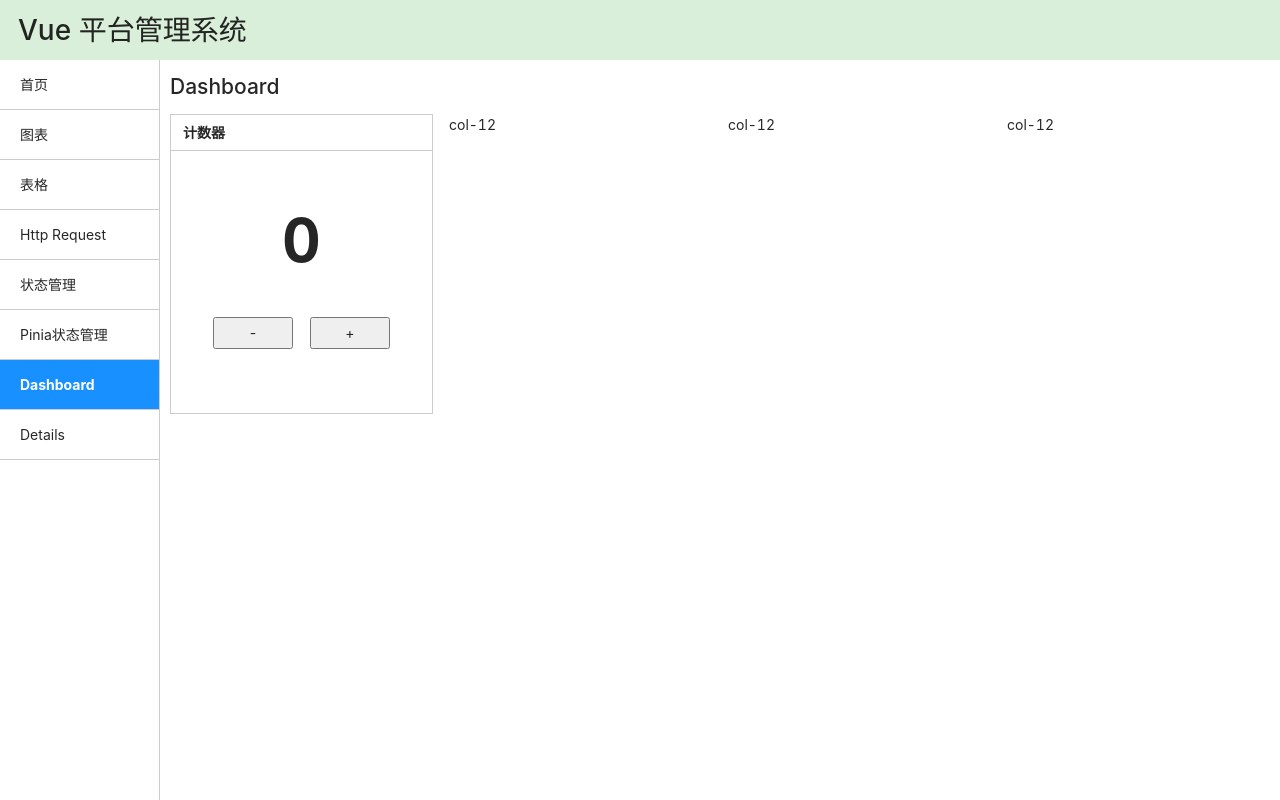
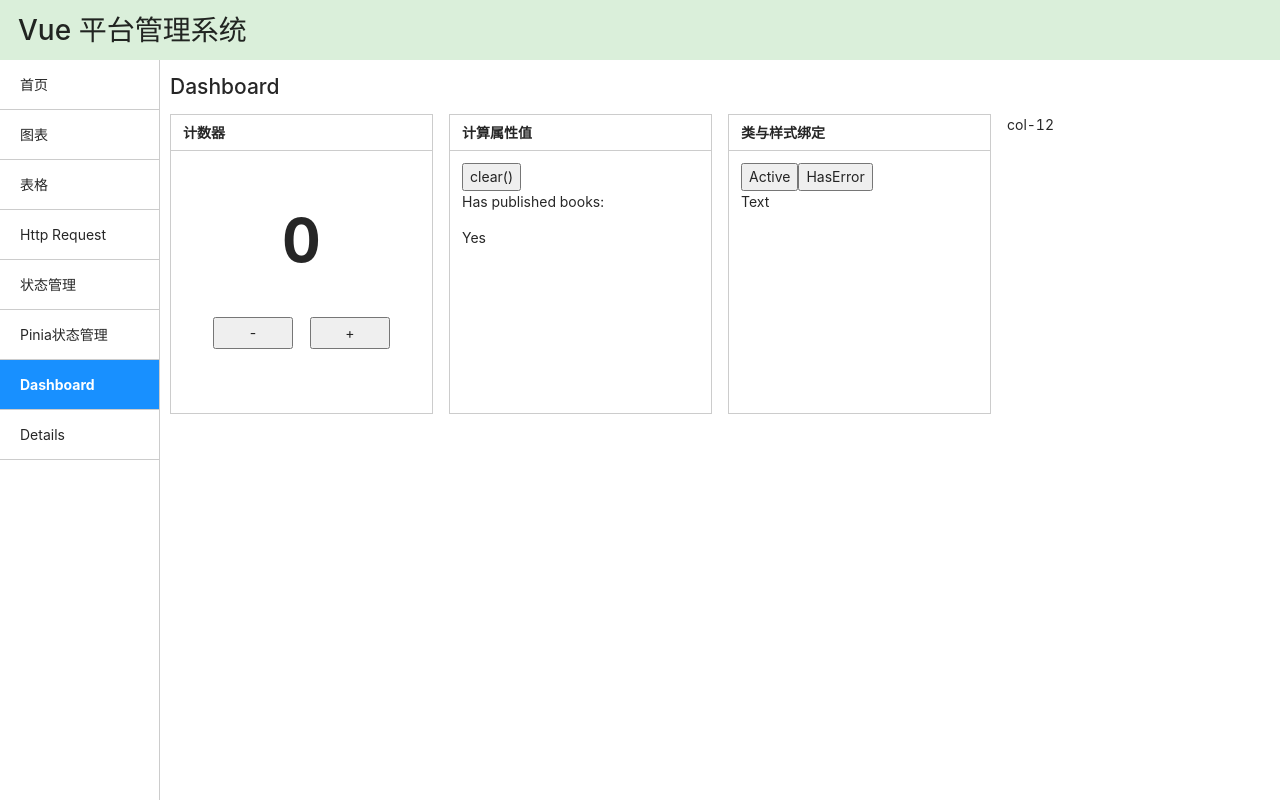
Before and after one commit to sangwell/vue-rock, a Vue app: page /dashboard in a window 1280 px wide. Built offline with nearby package versions, Linux system fonts and the light colour scheme.

Commit message:
add widgets

```diff
--- /dev/null
+++ b/src/components/widgets/CalculateAttribute.vue
@@ -0,0 +1,79 @@
+<script setup lang="ts">
+import { reactive, computed } from 'vue'
+
+const author = reactive({
+  name: 'John Doe',
+  books: [
+    'Vue 2 - Advanced Guide',
+    'Vue 3 - Basic Guide',
+    'Vue 4 - The Mystery'
+  ]
+})
+
+// 一个计算属性 ref
+const publishedBooksMessage = computed(() => {
+  return author.books.length > 0 ? 'Yes' : 'No'
+})
+
+const clear = () => {
+  author.books = []
+}
+</script>
+
+<template>
+  <div class="widget-layout">
+    <div class="title">
+      计算属性值
+    </div>
+    <div class="container">
+      <button type="button" @click="clear()">clear()</button>
+      <p>Has published books:</p>
+      <span>{{ publishedBooksMessage }}</span>
+    </div>
+
+  </div>
+</template>
+
+<style scoped>
+.widget-layout {
+  border: 1px solid #cccccc;
+  height: 300px;
+  margin-bottom: 16px;
+}
+
+.title {
+  height: 36px;
+  line-height: 36px;
+  padding: 0 12px;
+  font-weight: bold;
+  border-bottom: 1px solid #cccccc;
+}
+
+.container {
+  padding: 12px;
+
+  .number {
+    font-size: 60px;
+    font-weight: bold;
+    text-align: center;
+    padding: 30px 0;
+  }
+
+  .button-layout {
+    padding: 0 30px;
+
+    button {
+      width: 80px;
+      height: 32px;
+    }
+
+    .left {
+      float: left;
+    }
+
+    .right {
+      float: right;
+    }
+  }
+}
+</style>
--- /dev/null
+++ b/src/components/widgets/ClassStyle.vue
@@ -0,0 +1,54 @@
+<script setup lang="ts">
+import { ref } from 'vue'
+
+const isActive = ref(false)
+const hasError = ref(false)
+</script>
+
+<template>
+  <div class="widget-layout">
+    <div class="title">
+      类与样式绑定
+    </div>
+    <div class="container">
+      <button type="button" @click="isActive=true;hasError=false">Active</button>
+      <button type="button" @click="hasError=true;isActive=false">HasError</button>
+      <div :class="{ active: isActive,'text-danger': hasError }">Text</div>
+    </div>
+
+  </div>
+</template>
+
+<style scoped>
+.widget-layout {
+  border: 1px solid #cccccc;
+  height: 300px;
+  margin-bottom: 16px;
+}
+
+.title {
+  height: 36px;
+  line-height: 36px;
+  padding: 0 12px;
+  font-weight: bold;
+  border-bottom: 1px solid #cccccc;
+}
+
+.container {
+  padding: 12px;
+}
+
+.active {
+  background: #2c90ff;
+  width: 50%;
+  padding: 10px;
+}
+
+.text-danger {
+  background: red;
+  width: 50%;
+  padding: 10px;
+}
+
+
+</style>
--- a/src/views/Dashboard.vue
+++ b/src/views/Dashboard.vue
@@ -1,5 +1,7 @@
 <script setup lang="ts">
 import Count from '@/components/widgets/Count.vue'
+import CalculateAttribute from '@/components/widgets/CalculateAttribute.vue'
+import ClassStyle from '@/components/widgets/ClassStyle.vue'
 </script>
 
 <template>
@@ -9,8 +11,12 @@ import Count from '@/components/widgets/Count.vue'
       <a-col :span="6">
         <Count></Count>
       </a-col>
-      <a-col :span="6">col-12</a-col>
-      <a-col :span="6">col-12</a-col>
+      <a-col :span="6">
+        <CalculateAttribute></CalculateAttribute>
+      </a-col>
+      <a-col :span="6">
+        <ClassStyle></ClassStyle>
+      </a-col>
       <a-col :span="6">col-12</a-col>
     </a-row>
 
```
